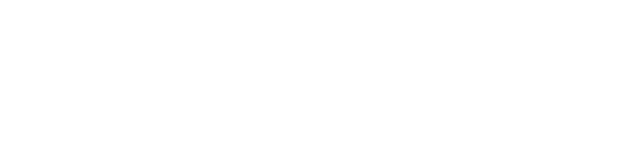
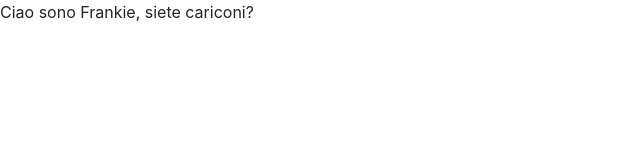
Before and after one commit to FrankieBortot/worldincolors, a plain HTML site: page index.html in a window 1280 px wide. Shown: the whole page, without its empty margins (0-640 px from the left). Drawn offline with nearby package versions, Linux system fonts and the light colour scheme.

Commit message:
Update index.html

```diff
--- a/index.html
+++ b/index.html
@@ -10,6 +10,8 @@
 </head>
 <body>
 
+  Ciao sono Frankie, siete cariconi?
+
 
 
 </body>
```
